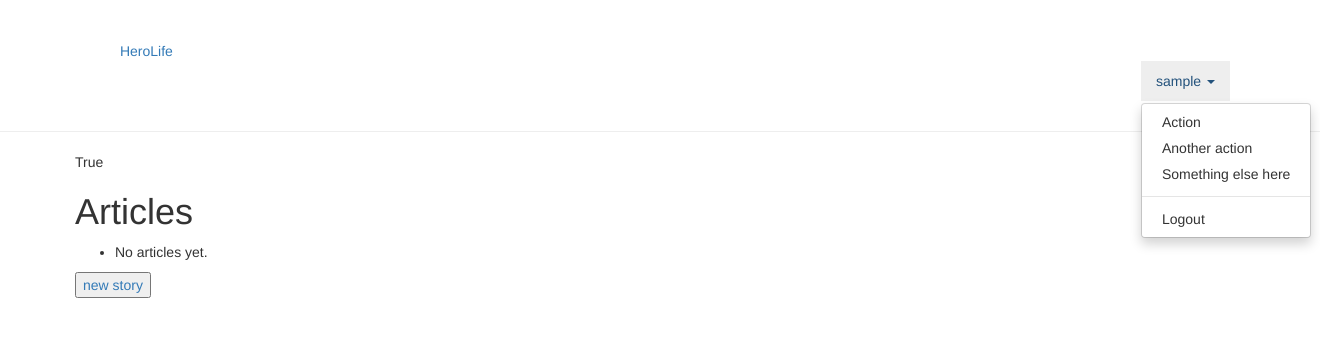
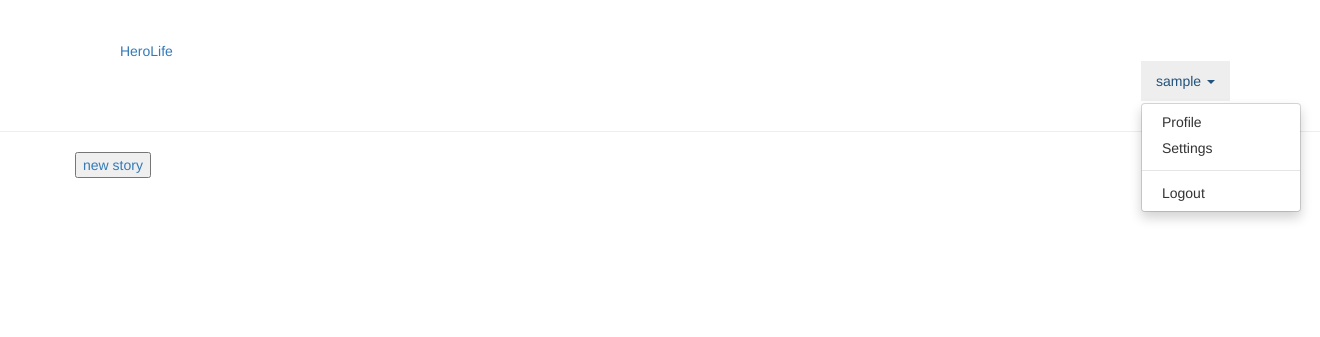
Before and after one commit to epechaubes/mesi, a Django app: page /board/ in a window 1320 px wide, after a click that opens the changed part. Shown: the top 337 px of the page. Run offline with Django 3.2, Linux system fonts and the light colour scheme; the visitor is signed in with stand-in values (Sample User, id 1); parts of the project's set-up code (start-up, migrations or seed data) failed here and were passed over; some libraries are stand-ins or nearby versions.

Commit message:
Add list page

```diff
--- a/mesi_project/board/templates/board/base.html
+++ b/mesi_project/board/templates/board/base.html
@@ -29,9 +29,8 @@
                                 <li class="dropdown">
                                     <a href="#" class="dropdown-toggle" data-toggle="dropdown">{{request.user.username}} <b class="caret"></b></a>
                                     <ul class="dropdown-menu">
-                                        <li><a href="#">Action</a></li>
-                                        <li><a href="#">Another action</a></li>
-                                        <li><a href="#">Something else here</a></li>
+                                        <li><a href="#">Profile</a></li>
+                                        <li><a href="#">Settings</a></li>
                                         <li class="divider"></li>
                                         <li><a href="{% url 'logout' %}">Logout</a></li>
                                     </ul>
--- a/mesi_project/board/templates/board/herostory_list.html
+++ b/mesi_project/board/templates/board/herostory_list.html
@@ -1,8 +1,70 @@
-    <h1>Articles</h1>
-        <ul>
-            {% for herostory in herostory_list %}
-                <li>{{ herostory.text }}</li>
-            {% empty %}
-                <li>No articles yet.</li>
-            {% endfor %}
+<html>
+
+    <head>
+        <!-- Latest compiled and minified CSS -->
+        <link rel="stylesheet" href="https://maxcdn.bootstrapcdn.com/bootstrap/4.5.2/css/bootstrap.min.css">
+
+        <!-- jQuery library -->
+        <script src="https://ajax.googleapis.com/ajax/libs/jquery/3.5.1/jquery.min.js"></script>
+
+        <!-- Popper JS -->
+        <script src="https://cdnjs.cloudflare.com/ajax/libs/popper.js/1.16.0/umd/popper.min.js"></script>
+
+        <!-- Latest compiled JavaScript -->
+        <script src="https://maxcdn.bootstrapcdn.com/bootstrap/4.5.2/js/bootstrap.min.js"></script>
+   </head>
+
+    <main>
+        <h1>Articles</h1>
+<!--            <div class="row">-->
+<!--            {% for herostory in herostory_list %}-->
+<!--                <div class="card border-primary mb-3" style="max-width: 18rem;">-->
+<!--                    <div class="card-header">Header</div>-->
+<!--                    <div class="card-body text-primary">-->
+<!--                        <h5 class="card-title">Primary card title</h5>-->
+<!--                        <p>{{ herostory.text }}</p>-->
+<!--                    </div>-->
+<!--                </div>-->
+<!--            {% empty %}-->
+<!--                <li>No articles yet.</li>-->
+<!--            {% endfor %}-->
+<!--            </div>-->
+
+        {% for herostory in herostory_list %}
+            {% if forloop.first %}<div class="row" style="width: 100%; text-align: center">{% endif %}
+            <div class="col-xs-4" style="max-width: 30%; padding-left: 2%; padding-top: 5%">
+                <div class="card border-primary mb-3">
+                    <div class="card-header">{{ herostory.author }}</div>
+                    <div class="card-body text-primary">
+                        <p>{{ herostory.date }}</p>
+                        <p>{{ herostory.text }}</p>
+                    </div>
+                </div>
+            </div>
+            {% if forloop.counter|divisibleby:3 %}</div><div class="row" style="width: 100%; text-align: center">{% endif %}
+            {% if forloop.last %}</div>{% endif %}
+        {% endfor %}
+
+        {% if is_paginated %}
+        <ul class="pagination">
+        {% if page_obj.has_previous %}
+            <li>
+                <span><a href="?page={{ page_obj.previous_page_number }}">Previous</a></span>
+            </li>
+        {% endif %}
+            <li class="">
+                <span>Page {{ page_obj.number }} of {{ page_obj.paginator.num_pages }}.</span>
+            </li>
+        {% if page_obj.has_next %}
+            <li>
+                <span><a href="?page={{ page_obj.next_page_number }}">Next</a></span>
+            </li>
+        {% endif %}
         </ul>
+        {% else %}
+            <h3>Your File Exam</h3>
+            <p>File not yet available</p>
+        {% endif %}
+    </main>
+
+</html>
--- a/mesi_project/board/templates/board/index.html
+++ b/mesi_project/board/templates/board/index.html
@@ -2,17 +2,17 @@
 
 {% block content %}
 
-    <!-- <p> "la mere de : " + {{request.user.username}} + "c'est une pute"
+<body>
+
+    <main>
+
+        <a href="story/">
+            <button>new story</button>
+        </a>
+
+    </main>
+
+</body>
 
 
-    -->
-
-    <div>{{request.user.is_authenticated}}</div>
-
-    {% include "board/herostory_list.html" %}
-
-    <a href="story/">
-        <button>new story</button>
-    </a>
-
 {% endblock %}
--- a/mesi_project/board/views.py
+++ b/mesi_project/board/views.py
@@ -21,6 +21,7 @@ class HeroStoryForm(ModelForm):
 class HeroStoryListView(generic.ListView):
     model = HeroStory
     context_object_name = 'herostory_list'
+    paginate_by = 6
 
 
 def index(request):
--- a/mesi_project/login/static/base.css
+++ /dev/null
@@ -1,3 +0,0 @@
-.body{
-
-}
--- a/mesi_project/login/templates/login/signup.html
+++ b/mesi_project/login/templates/login/signup.html
@@ -9,8 +9,8 @@
 <link href="https://fonts.googleapis.com/css?family=Kaushan+Script" rel="stylesheet">
 <link href="https://stackpath.bootstrapcdn.com/font-awesome/4.7.0/css/font-awesome.min.css" rel="stylesheet" integrity="sha384-wvfXpqpZZVQGK6TAh5PVlGOfQNHSoD2xbE+QkPxCAFlNEevoEH3Sl0sibVcOQVnN" crossorigin="anonymous">
 
-
-<div class="col-md-5 mx-auto">
+<body style="background-image: url('../../static/images/manga-back.png'); background-size: 100%; background-repeat: no-repeat;">
+    <div class="col-md-5 mx-auto" style="padding-top: 20%;">
         <div class="myform form ">
 
             <div class="logo mb-3">
@@ -62,3 +62,4 @@
             </form>
         </div>
     </div>
+</body>
```
Also changed, not shown: mesi_project/login/templates/login/index.html (+9 -3 lines), mesi_project/login/static/images/back.jpg (added), mesi_project/login/static/images/manga-back.png (added). Lines whose indentation alone changed are shown as unchanged.
